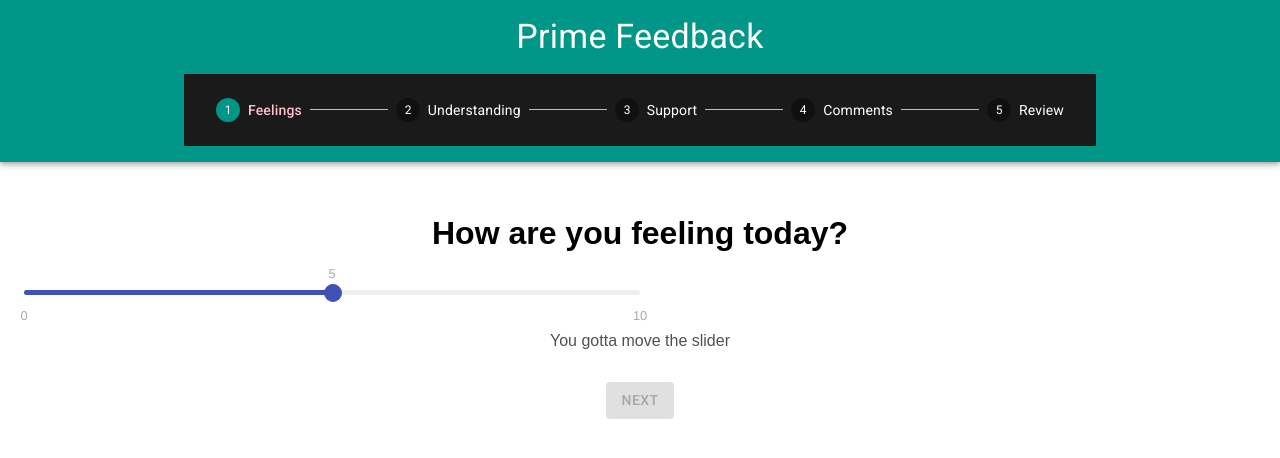
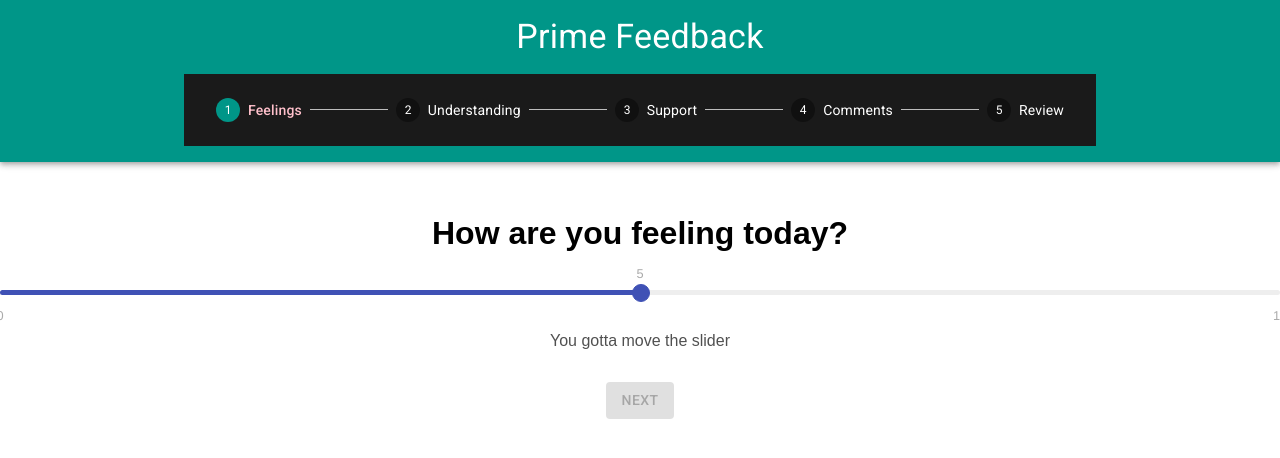
Before and after one commit to dhsearl/redux-feedback-loop-master, a React (Create React App) app: page /#/PageOne in a window 1280 px wide. Shown: the top 458 px of the page. Built offline with nearby package versions, Linux system fonts and the light colour scheme.

Commit message:
trying two new things to align right

```diff
--- a/src/components/App/App.css
+++ b/src/components/App/App.css
@@ -2,6 +2,7 @@
 .input-range {
   margin-bottom: 3rem;
   margin: 2rem auto;
+  width:50%;
 }
 .sliderWidth{
     width:50% !important;
--- a/src/components/PageOne/PageOne.js
+++ b/src/components/PageOne/PageOne.js
@@ -22,16 +22,14 @@ class PageOne extends Component {
         return (
             <>
                 <h1>How are you feeling today?</h1>
-                <Container>
-                <div className="sliderWidth">
+
                 <InputRange
                     maxValue={10}
                     minValue={0}
                     value={this.props.feedbackReducer.feeling}
                     onChange={feeling => this.props.dispatch({ type: "ADD", payload: { property: "feeling", value: feeling } })}
                     onChangeStart={this.allowNextPage} />
-                </div>
-                </Container>
+
                 {/* If they haven't moved the slider, and some seconds pass then... */}
                 {!this.props.allowNextReducer[this.props.stepReducer] &&
                     <div className={this.state.visible ? 'fadeIn' : 'fadeOut'}>You gotta move the slider</div>}
--- a/src/components/PageTwo/PageTwo.js
+++ b/src/components/PageTwo/PageTwo.js
@@ -23,7 +23,7 @@ class PageTwo extends Component {
             <>
                 <h1>How well do you understand the content?</h1>
                 <Container>
-                <Box style={{width:'50%'}}>
+                <Box style={{width:'50%', textAlign:'center'}}>
                 <InputRange
                     maxValue={10}
                     minValue={0}
```
